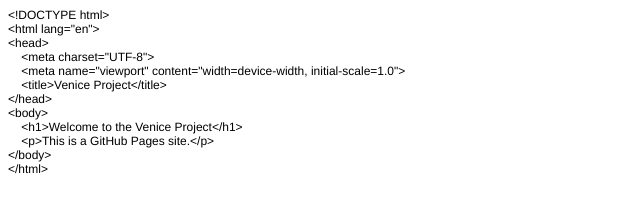
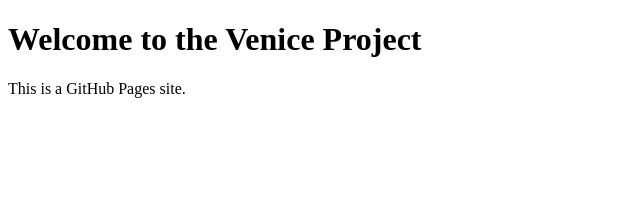
Before and after one commit to otelhan/venice, a plain HTML site: page index.html in a window 1280 px wide. Shown: the whole page, without its empty margins (0-640 px from the left). Drawn offline with Linux system fonts and the light colour scheme.

Commit message:
Update index.html
Changed HTML format

```diff
--- a/index.html
+++ b/index.html
@@ -1,27 +1,12 @@
-<!DOCTYPE html PUBLIC "-//W3C//DTD HTML 4.01//EN" "http://www.w3.org/TR/html4/strict.dtd">
-<html>
+<!DOCTYPE html>
+<html lang="en">
 <head>
-  <meta http-equiv="Content-Type" content="text/html; charset=utf-8">
-  <meta http-equiv="Content-Style-Type" content="text/css">
-  <title></title>
-  <meta name="Generator" content="Cocoa HTML Writer">
-  <meta name="CocoaVersion" content="2299.77">
-  <style type="text/css">
-    p.p1 {margin: 0.0px 0.0px 0.0px 0.0px; font: 12.0px Helvetica}
-  </style>
+    <meta charset="UTF-8">
+    <meta name="viewport" content="width=device-width, initial-scale=1.0">
+    <title>Venice Project</title>
 </head>
 <body>
-<p class="p1">&lt;!DOCTYPE html&gt;</p>
-<p class="p1">&lt;html lang="en"&gt;</p>
-<p class="p1">&lt;head&gt;</p>
-<p class="p1"><span class="Apple-converted-space">    </span>&lt;meta charset="UTF-8"&gt;</p>
-<p class="p1"><span class="Apple-converted-space">    </span>&lt;meta name="viewport" content="width=device-width, initial-scale=1.0"&gt;</p>
-<p class="p1"><span class="Apple-converted-space">    </span>&lt;title&gt;Venice Project&lt;/title&gt;</p>
-<p class="p1">&lt;/head&gt;</p>
-<p class="p1">&lt;body&gt;</p>
-<p class="p1"><span class="Apple-converted-space">    </span>&lt;h1&gt;Welcome to the Venice Project&lt;/h1&gt;</p>
-<p class="p1"><span class="Apple-converted-space">    </span>&lt;p&gt;This is a GitHub Pages site.&lt;/p&gt;</p>
-<p class="p1">&lt;/body&gt;</p>
-<p class="p1">&lt;/html&gt;</p>
+    <h1>Welcome to the Venice Project</h1>
+    <p>This is a GitHub Pages site.</p>
 </body>
 </html>
```
